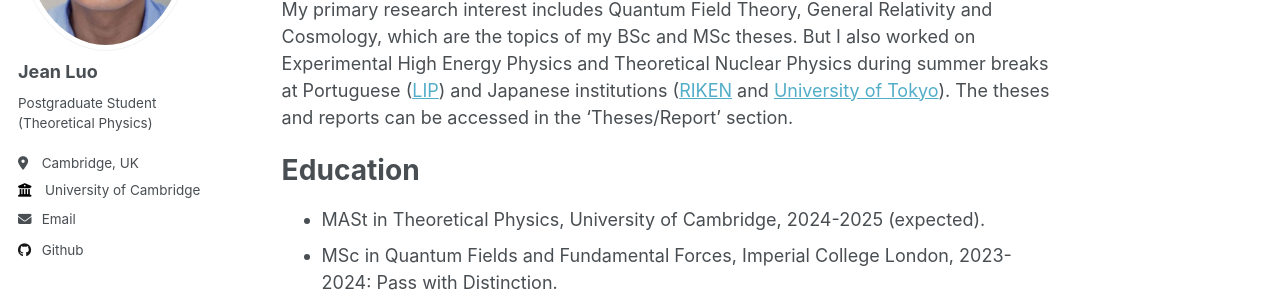
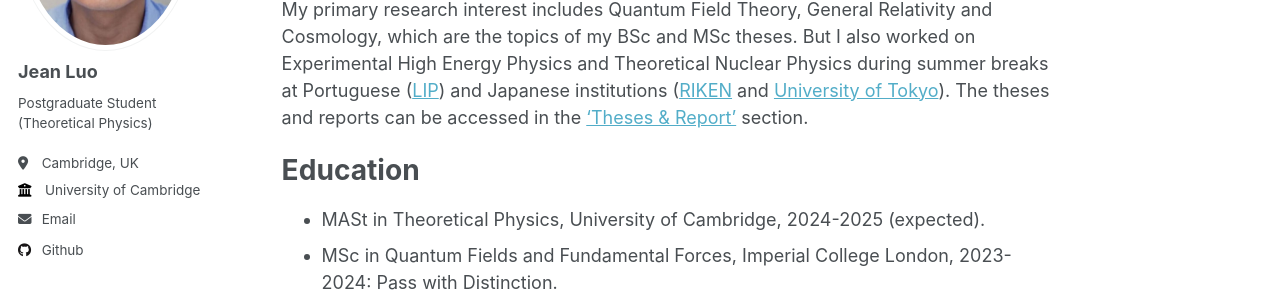
Before and after one commit to JeanYunqiLuo/JeanYunqiLuo.github.io, a Jekyll site: the page built from _pages/about.md, in a window 1280 px wide and 900 px high. Shown: the part 284-584 px from the top of the window. Built offline with Jekyll 4.4.1, drawn with Linux system fonts in a browser that asks for light colours; part of the change alters nothing that is shown.

```diff
--- a/_pages/about.md
+++ b/_pages/about.md
@@ -9,7 +9,7 @@ redirect_from:
 
 I am currently a postgraduate student of the MASt in Theoretical Physics programme (Part III) at University of Cambridge. I previously obtained a BSc degree and a MSc degree at Imperial College London, both majored in theoretical physics, with theses supervised by [Prof. Andrew Tolley](https://profiles.imperial.ac.uk/a.tolley) and [Prof. Carlo Contaldi](https://profiles.imperial.ac.uk/c.contaldi), respectively.
 
-My primary research interest includes Quantum Field Theory, General Relativity and Cosmology, which are the topics of my BSc and MSc theses. But I also worked on Experimental High Energy Physics and Theoretical Nuclear Physics during summer breaks at Portuguese ([LIP](https://lip.pt/?section=about&page=presentation&lang=en)) and Japanese institutions ([RIKEN](https://www.riken.jp/en/) and [University of Tokyo](https://www.u-tokyo.ac.jp/en/)). The theses and reports can be accessed in the 'Theses/Report' section.
+My primary research interest includes Quantum Field Theory, General Relativity and Cosmology, which are the topics of my BSc and MSc theses. But I also worked on Experimental High Energy Physics and Theoretical Nuclear Physics during summer breaks at Portuguese ([LIP](https://lip.pt/?section=about&page=presentation&lang=en)) and Japanese institutions ([RIKEN](https://www.riken.jp/en/) and [University of Tokyo](https://www.u-tokyo.ac.jp/en/)). The theses and reports can be accessed in the ['Theses & Report'](https://jeanyunqiluo.github.io//cv/) section.
 
 Education
 ======
```
